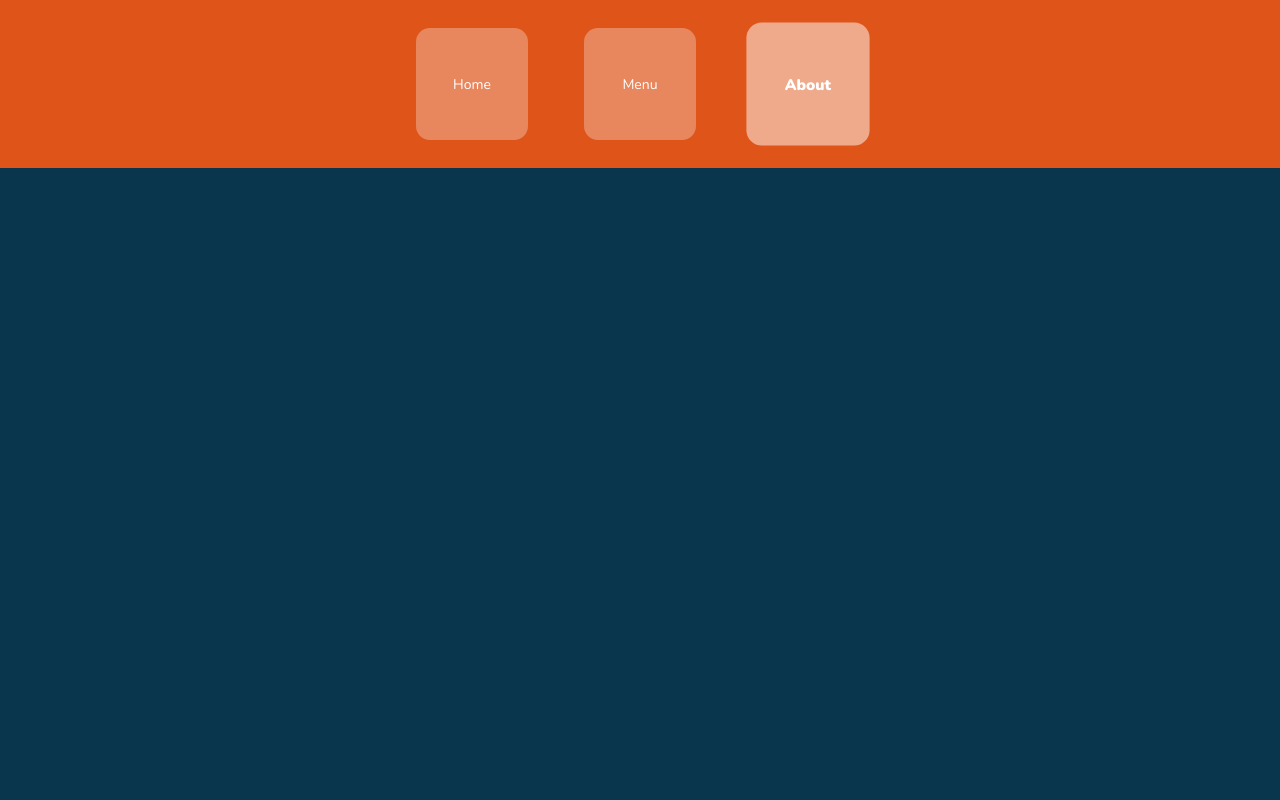
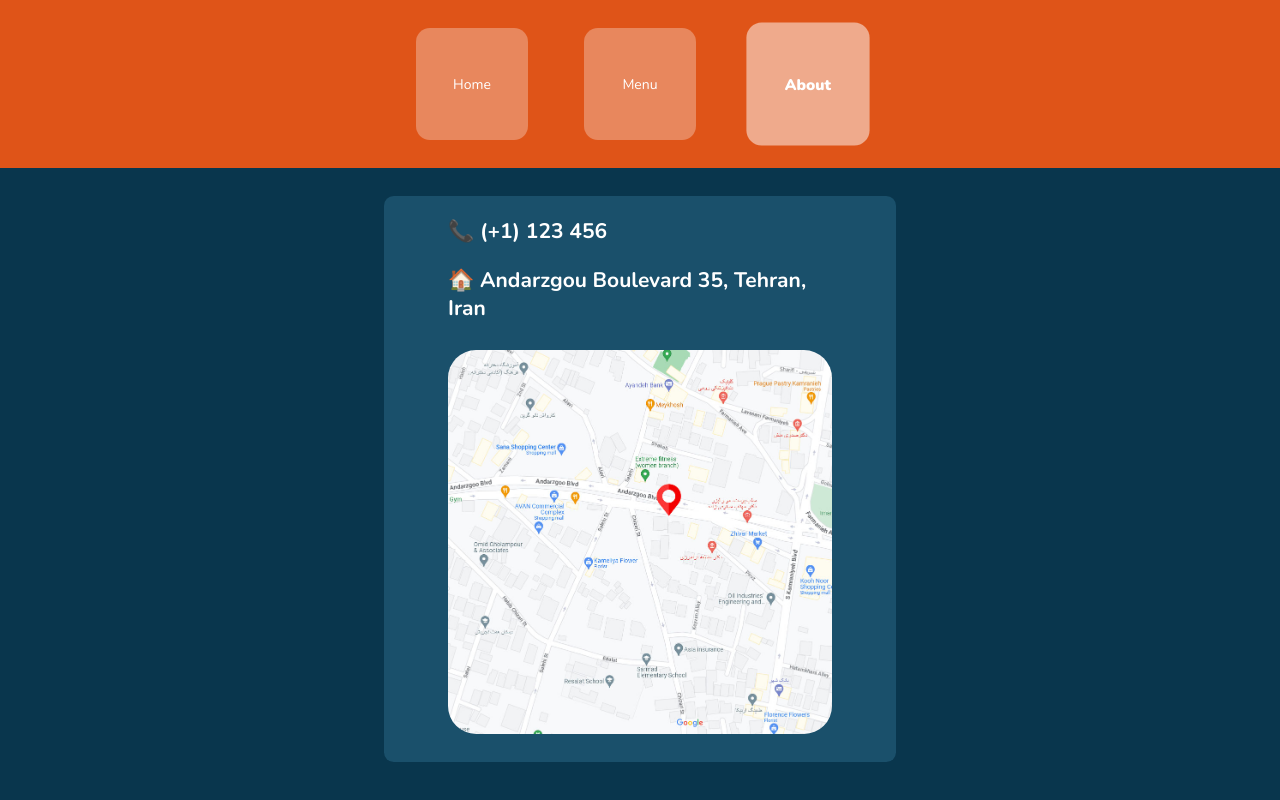
Before and after one commit to peimanhp/Restaurant-Page, a website built with webpack: page dist/index.html in a window 1280 px wide. Both pictures are taken after a click on the button "About". Built offline with nearby package versions, Linux system fonts and the light colour scheme.

Commit message:
about content created

```diff
--- a/src/index.js
+++ b/src/index.js
@@ -1,5 +1,15 @@
-import { wrap } from "lodash";
+import { indexOf, wrap } from "lodash";
 import "./styles/style.scss";
+import brisketImg from "../src/images/brisket-normal.jpg";
+import chickePestoImg from "../src/images/chicken-pesto-normal.jpg";
+import jamaicanImg from "../src/images/jamaican-chicken-normal.jpg";
+import margheritaImg from "../src/images/margherita-normal.jpg";
+import quattroImg from "../src/images/quattro-formaggi-normal.jpg";
+import salamiImg from "../src/images/salami-normal.jpg";
+import turkeyImg from "../src/images/turkey-normal.jpg";
+import vegetablesImg from "../src/images/vegetables-normal.jpg";
+import homeImg from "../src/images/home-photo.jpg";
+import mapImg from "../src/images/map.jpg";
 
 const content = document.getElementById("content");
 
@@ -12,16 +22,19 @@ const homeBtn = document.createElement("button");
 homeBtn.id = "home";
 homeBtn.innerText = "Home";
 homeBtn.addEventListener("click", showHomePage);
+homeBtn.style.transition = "all 0.3s ease-in-out";
 
 const menuBtn = document.createElement("button");
 menuBtn.id = "menu";
 menuBtn.innerText = "Menu";
 menuBtn.addEventListener("click", showMenuPage);
+menuBtn.style.transition = "all 0.3s ease-in-out";
 
 const aboutBtn = document.createElement("button");
 aboutBtn.id = "about";
 aboutBtn.innerText = "About";
 aboutBtn.addEventListener("click", showAboutPage);
+aboutBtn.style.transition = "all 0.3s ease-in-out";
 
 content.appendChild(header);
 header.appendChild(homeBtn);
@@ -78,6 +91,10 @@ const home = document.createElement("div");
 home.classList.add("home");
 pageContent.appendChild(home);
 
+const about = document.createElement("div");
+about.classList.add("about");
+pageContent.appendChild(about);
+
 function fadeInMenu() {
   wrapperMenu.innerHTML = "";
   wrapperMenu.classList.add("show");
@@ -88,13 +105,21 @@ function fadeInHome() {
   home.classList.add("show");
 }
 
+function fadeInAbout() {
+  about.innerHTML = "";
+  about.classList.add("show");
+}
+
 function cleanPage() {
   home.innerHTML = "";
   wrapperMenu.innerHTML = "";
+  about.innerHTML = '';
   home.classList.remove("show");
   wrapperMenu.classList.remove("show");
-  home.style.width = '0';
-  wrapperMenu.style.width = '0';
+  about.classList.remove("show");
+  home.style.width = "0";
+  wrapperMenu.style.width = "0";
+  about.style.width = "0";
   homeBtnDefault();
   menuBtnDefault();
   aboutBtnDefault();
@@ -102,6 +127,11 @@ function cleanPage() {
   activatedMenuBtn = false;
   activatedAboutBtn = false;
 }
+
+// first load on home page
+window.onload = () => {
+  showHomePage();
+};
 
 // Menu page
 
@@ -112,7 +142,7 @@ menuBtn.addEventListener("mouseenter", () => {
 });
 menuBtn.addEventListener("mouseleave", () => {
   if (activatedMenuBtn == false) menuBtnDefault();
-})
+});
 
 function showMenuPage() {
   cleanPage();
@@ -169,56 +199,56 @@ function showMenuPage() {
     "Brisket Pizza",
     "Tomato sauce + mozzarella cheese + mushroom + veal fillet + onion + olive + rocket + oregano",
     "Price: 20$",
-    "../src/images/brisket-normal.jpg"
+    brisketImg
   );
 
   const chickenPesto = new Food(
     "Chicken Pesto Pizza",
     "Pesto sauce + mozzarella cheese + spinach + mushrooms + smoked chicken breast + olives + dried tomatoes",
     "Price: 22$",
-    "../src/images/chicken-pesto-normal.jpg"
+    chickePestoImg
   );
 
   const jamaicanChicken = new Food(
     "Jamaican Chicken Pizza",
     "Tomato sauce + mozzarella cheese + mushroom + Jamaican chicken breast (spicy) + onion + olive",
     "Price: 23$",
-    "../src/images/jamaican-chicken-normal.jpg"
+    jamaicanImg
   );
 
   const margherita = new Food(
     "Margherita Pizza",
     "Tomato sauce + mozzarella cheese + cottage mozzarella cheese + Italian basil + oregano",
     "Price: 21$",
-    "../src/images/margherita-normal.jpg"
+    margheritaImg
   );
 
   const quattroFormaggi = new Food(
     "Quattro Formaggi Pizza",
     "Tomato sauce + mozzarella cheese + blue cheese + buttered cheese + white cheese + oregano",
     "Price: 25$",
-    "../src/images/quattro-formaggi-normal.jpg"
+    quattroImg
   );
 
   const salami = new Food(
     "Salami Pizza",
     "Tomato sauce + mozzarella cheese + salami + oregano",
     "Price: 22$",
-    "../src/images/salami-normal.jpg"
+    salamiImg
   );
 
   const turkey = new Food(
     "Turkey Pizza",
     "Tomato sauce + mozzarella cheese + turkey bacon + mushroom + olive + oregano",
     "Price: 25$",
-    "../src/images/turkey-normal.jpg"
+    turkeyImg
   );
 
   const vegetables = new Food(
     "Vegetables Pizza",
     "Tomato sauce + mozzarella cheese + seasoned zucchini and eggplant + spinach + mushroom + onion + cherry tomato + bell pepper + corn + oregano",
     "Price: 23$",
-    "../src/images/vegetables-normal.jpg"
+    vegetablesImg
   );
 }
 
@@ -230,8 +260,8 @@ homeBtn.addEventListener("mouseenter", () => {
   if (activatedHomeBtn == false) homeBtnHovered();
 });
 homeBtn.addEventListener("mouseleave", () => {
-  if (activatedHomeBtn == false)  homeBtnDefault();
-})
+  if (activatedHomeBtn == false) homeBtnDefault();
+});
 
 function showHomePage() {
   cleanPage();
@@ -249,7 +279,7 @@ function showHomePage() {
   home.appendChild(homeSubTitle);
 
   const homeImage = document.createElement("img");
-  homeImage.setAttribute("src", "../src/images/home-photo.jpg");
+  homeImage.setAttribute("src", homeImg);
   home.appendChild(homeImage);
 
   const imageCaption = document.createElement("h3");
@@ -269,6 +299,23 @@ aboutBtn.addEventListener("mouseleave", () => {
 
 function showAboutPage() {
   cleanPage();
+  fadeInAbout();
   aboutBtnHovered();
   activatedAboutBtn = true;
+  about.style.width = "40%";
+
+  const infoTexts = document.createElement('div');
+  about.appendChild(infoTexts);
+
+  const phone = document.createElement("h3");
+  phone.innerText = "📞 (+1) 123 456";
+  infoTexts.appendChild(phone);
+
+  const locAddress = document.createElement("h3");
+  locAddress.innerText = "🏠 Andarzgou Boulevard 35, Tehran, Iran";
+  infoTexts.appendChild(locAddress);
+
+  const aboutImage = document.createElement("img");
+  aboutImage.setAttribute("src", mapImg);
+  about.appendChild(aboutImage);
 }
--- a/src/styles/about.scss
+++ b/src/styles/about.scss
@@ -0,0 +1,39 @@
+.page-content {
+  @include centerize();
+  .about {
+    opacity: 0;
+    transition: opacity 0.5s;
+    max-width: 1170px;
+  }
+}
+
+.about {
+  @include centerize();
+  flex-direction:  column;
+  align-items: center;
+  min-width: fit-content;
+  margin: 2em 0;
+  color: white;
+  background-color: $cardBackground;
+  border-radius: 0.7em;
+  div {
+    width: 80vw;
+  }
+  h3 {
+    text-align: left;
+    font-size: 1.5em;
+    font-weight: bold;
+    margin-bottom: 0;
+  }
+  img {
+    width: 80vw;
+    height: 80vw;
+    object-fit: cover;
+    border-radius: 2em;
+    margin: 2em;
+  }
+}
+
+.about.show {
+  opacity: 1;
+}
--- a/src/styles/header.scss
+++ b/src/styles/header.scss
@@ -6,17 +6,11 @@
   button {
     color: white;
     background-color: $pagesBtn;
-    margin: 2em;
-    width: 8em;
-    height: 8em;
+    margin: 1em;
+    width: 7em;
+    height: 7em;
     border-radius: 1em;
     cursor: pointer;
     border: none;
-    transition: transform 0.3s ease-in-out;
-    // &:hover {
-    //   background-color: $pagesBtnHover;
-    //   transform: scale(1.1);
-    //   font-weight: 900;
-    // }
   }
 }
--- a/src/styles/home.scss
+++ b/src/styles/home.scss
@@ -11,7 +11,8 @@
   @include centerize();
   flex-direction:  column;
   align-items: center;
-  margin-top: 2em;
+  min-width: fit-content;
+  margin: 2em 0;
   color: white;
   background-color: $cardBackground;
   border-radius: 0.7em;
@@ -28,10 +29,11 @@
   }
 
   img {
-    width: 500px;
-    height: 500px;
+    width: 80vw;
+    height: 80vw;
     object-fit: cover;
     border-radius: 50%;
+    margin: 1em;
   }
 }
 
--- a/src/styles/menu.scss
+++ b/src/styles/menu.scss
@@ -27,7 +27,7 @@
   p:nth-child(2) {
     min-height: 55px;
     overflow: hidden;
-    -webkit-mask-image: linear-gradient(180deg, #000 50%, transparent);
+    -webkit-mask-image: linear-gradient(180deg, #000 60%, transparent);
   }
 
   p:nth-child(3) {
--- a/src/styles/style.scss
+++ b/src/styles/style.scss
@@ -38,22 +38,69 @@ body {
     grid-template-columns: 1fr 1fr;
   }
   .page-content {
-    .home , .wrapper-menu , .about {
+    .home,
+    .wrapper-menu,
+    .about {
       max-width: 720px;
     }
+    .home img {
+      width: 50vw;
+      height: 50vw;
+    }
+    .about img {
+      width: 50vw;
+      height: 50vw;
+    }
+    .about div {
+      width: 50vw;
+
+    }
+  }
+  .header button {
+    margin: 2em;
+    width: 8em;
+    height: 8em;
   }
 }
 @media only screen and (min-width: 992px) {
   .page-content {
-    .home , .wrapper-menu , .about {
+    .home,
+    .wrapper-menu,
+    .about {
       max-width: 960px;
+    }
+    .home img {
+      width: 40vw;
+      height: 40vw;
+    }
+    .about img {
+      width: 40vw;
+      height: 40vw;
+    }
+    .about div {
+      width: 40vw;
+
     }
   }
 }
 @media only screen and (min-width: 1200px) {
   .page-content {
-    .home , .wrapper-menu , .about {
+    .home,
+    .wrapper-menu,
+    .about {
       max-width: 1140px;
+    }
+    .home img {
+      width: 30vw;
+      height: 30vw;
+    }
+    .about img {
+      width: 30vw;
+      height: 30vw;
+    }
+    .about div {
+      width: 30vw;
+
     }
   }
 }
```
Also changed, not shown: dist/239d425421fb03bd8627.jpg (added), dist/32c9d62bdbcce6da5e9c.jpg (added), dist/3a51c21e75796a112355.jpg (added), dist/5145ef29ea9d2aa8ae6c.jpg (added), dist/974016191889b08b998c.jpg (added), dist/a0287db49a2d40be8c85.jpg (added), dist/d6bd936e36405dc09654.jpg (added), dist/e7ee94b21e21a3526729.svg (added), dist/f4f588e075bbe51110e7.jpg (added), dist/fe793acf87fa24f2d951.jpg (added), dist/index.html, dist/main.js, src/images/map.jpg (added), src/images/phone-solid.svg (added), 1 other file.
